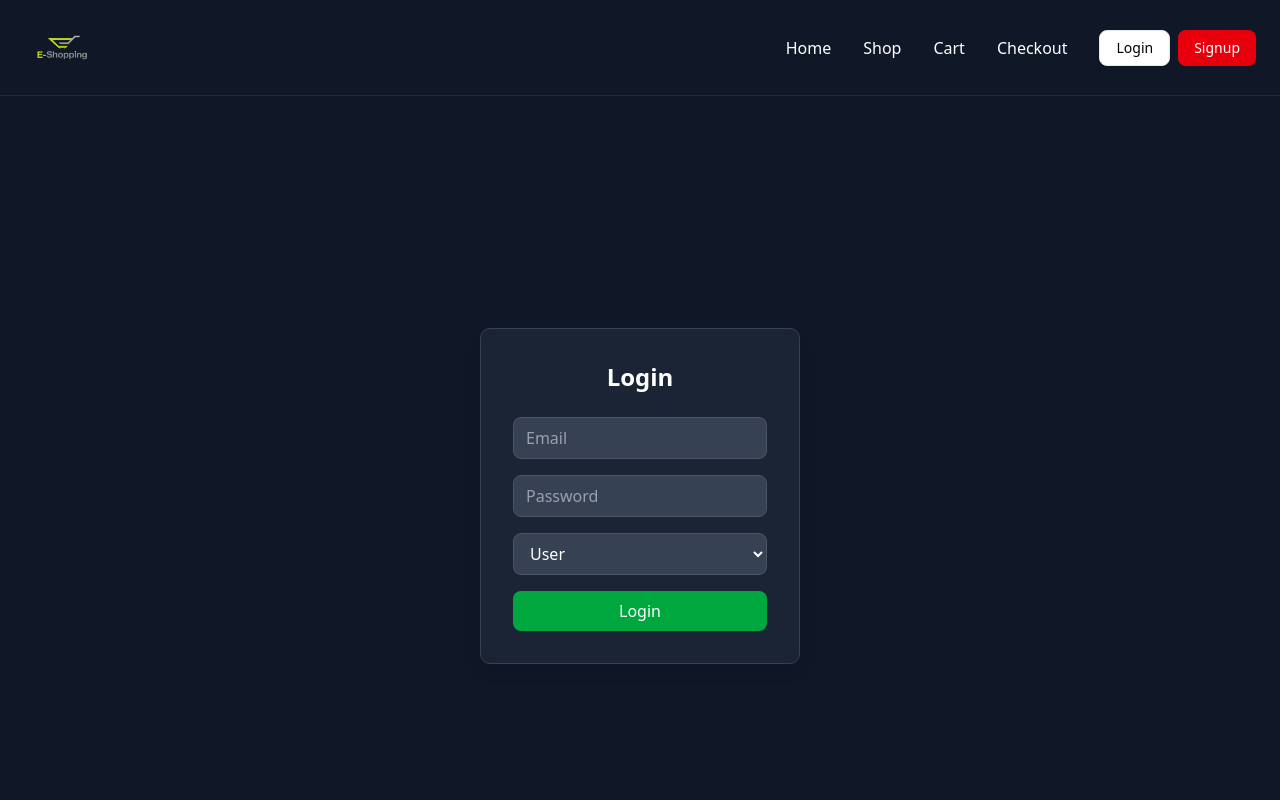
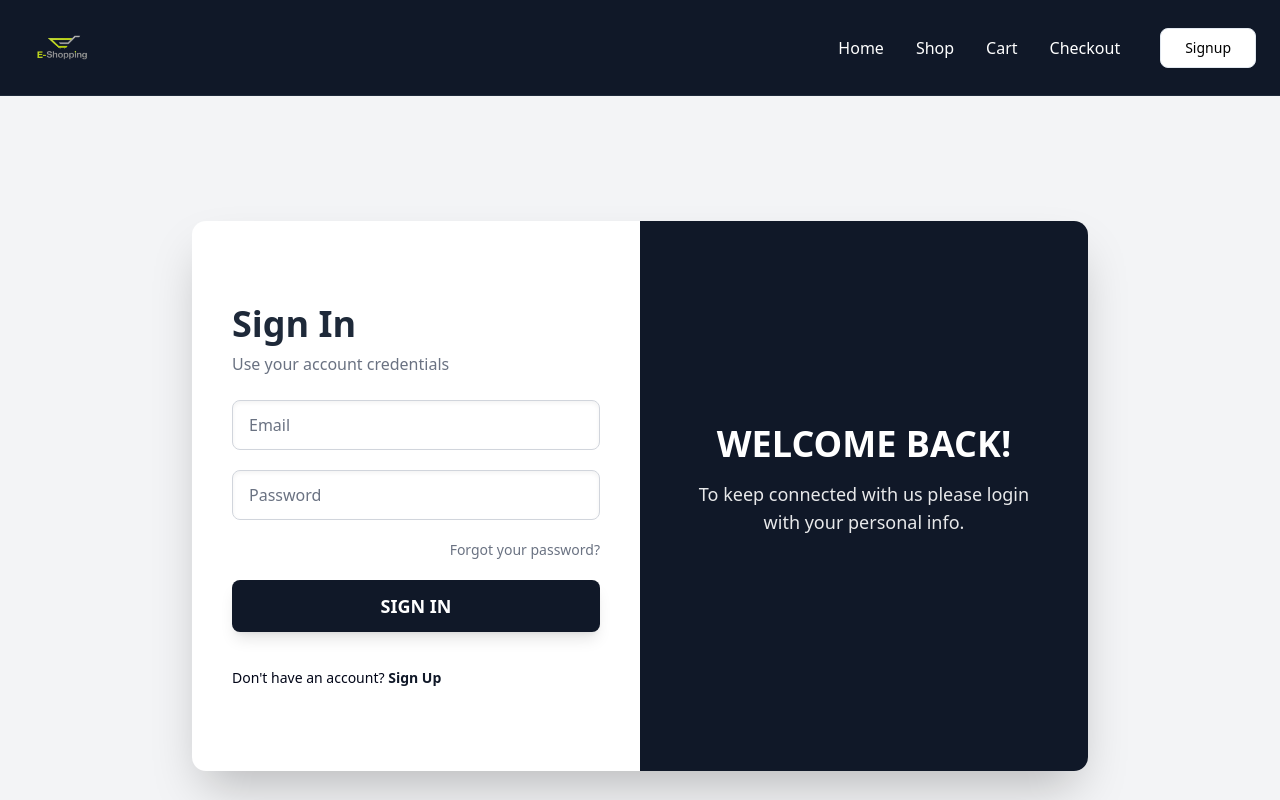
Before and after one commit to Muhammadimam156/E-commerce-with-react, a React (Vite) app: page /login in a window 1280 px wide. Shown: the top 800 px of the page. Built offline with nearby package versions, Linux system fonts and the light colour scheme.

Commit message:
login and signup complete

```diff
--- a/src/components/navbar/Navbar.jsx
+++ b/src/components/navbar/Navbar.jsx
@@ -2,7 +2,7 @@ import React, { useEffect, useState } from "react";
 import { Link } from 'react-router-dom';
 import logo from '../../assets/logo/logo1.png';
 import { Button } from "../ui/button";
-
+// import Profile from "../../pages/myAccount"
 
 const Navbar = () => {
     const [isOpen, setIsOpen] = useState(false);
@@ -24,15 +24,27 @@ const Navbar = () => {
 
     return (
         <div className="bg-gray-900 text-white flex flex-col items-center">
-            <header className="flex items-center justify-between p-6 border-b border-gray-800 w-full max-w-7xl">
+            <header className="flex items-center justify-between p-4 lg:p-6 border-b border-gray-800 w-full max-w-7xl">
                 {/* Logo */}
                 <div className="flex-shrink-0">
-                    <img style={{ width: '75px', height: 'auto' }} src={logo} alt="Logo" />
+                    <Link to="/" aria-label="Go to home">
+                        <img
+                            style={{ width: '75px', height: 'auto' }}
+                            src={logo}
+                            alt="Brand logo"
+                            className="hover:opacity-90 transition-opacity"
+                        />
+                    </Link>
                 </div>
 
                 {/* Hamburger Icon for Mobile */}
                 <div className="lg:hidden">
-                    <button onClick={toggleMenu} className="text-white focus:outline-none">
+                    <button
+                        onClick={toggleMenu}
+                        className="text-white focus:outline-none p-2 rounded-md hover:bg-gray-800"
+                        aria-label="Toggle menu"
+                        aria-expanded={isOpen}
+                    >
                         <svg className="w-6 h-6" fill="none" stroke="currentColor" viewBox="0 0 24 24">
                             {isOpen ? (
                                 <path
@@ -53,47 +65,69 @@ const Navbar = () => {
                     </button>
                 </div>
 
-                {/* Navigation Links */}
+                {/* Desktop Nav */}
                 <nav className="hidden lg:flex space-x-8 items-center">
                     <Link to="/" className="hover:text-gray-300 transition duration-200">Home</Link>
                     <Link to="/shop" className="hover:text-gray-300 transition duration-200">Shop</Link>
                     <Link to="/cart" className="hover:text-gray-300 transition duration-200">Cart</Link>
                     <Link to="/checkout" className="hover:text-gray-300 transition duration-200">Checkout</Link>
-                    <div>
-        {user ? (
-          <div className="flex items-center gap-3">
-            <span className="text-sm">👋 {user.name}</span>
-            <Button variant="destructive" onClick={handleLogout}>
-              Logout
-            </Button>
-          </div>
-        ) : (
-          <div className="flex gap-2">
-            <Button variant="outline">
-              <Link to="/login">
-              Login
-            </Link></Button>
-              <Button variant="destructive">  <Link
-              to="/signup"
 
-            >
-              Signup
-            </Link></Button>
-          </div>
-        )}
-      </div>
+                    {user ? (
+                        <div className="flex items-center">
+                            <Link
+                                to="/profile"
+                                aria-label="My Account"
+                                className="group"
+                            >
+                                <div className="w-10 h-10 rounded-full bg-gray-700 flex items-center justify-center text-lg font-semibold uppercase ring-2 ring-gray-600 group-hover:ring-gray-400 transition">
+                                    {user?.name?.trim()?.charAt(0) ||
+                                     user?.username?.trim()?.charAt(0) ||
+                                     user?.email?.trim()?.charAt(0) ||
+                                     'U'}
+                                </div>
+                            </Link>
+                        </div>
+                    ) : (
+                        <div className="flex gap-2 ml-2">
+                            <Button variant="outline" size="lg">
+                                <Link to="/signup">Signup</Link>
+                            </Button>
+                        </div>
+                    )}
                 </nav>
-            </header>
+                </header>
 
-            {/* Mobile Menu Dropdown */}
+                {/* Mobile Nav */}
             {isOpen && (
-                <div className="w-full bg-gray-800 lg:hidden">
+                <div className="w-full bg-gray-800 lg:hidden border-b border-gray-700">
                     <nav className="flex flex-col items-start space-y-2 p-4">
                         <Link onClick={toggleMenu} to="/" className="hover:text-gray-300 transition duration-200">Home</Link>
                         <Link onClick={toggleMenu} to="/shop" className="hover:text-gray-300 transition duration-200">Shop</Link>
                         <Link onClick={toggleMenu} to="/cart" className="hover:text-gray-300 transition duration-200">Cart</Link>
                         <Link onClick={toggleMenu} to="/checkout" className="hover:text-gray-300 transition duration-200">Checkout</Link>
-                        <Link onClick={toggleMenu} to="/account" className="hover:text-gray-300 transition duration-200">My Account</Link>
+
+                        {user ? (
+                            <>
+                                <Link onClick={toggleMenu} to="/account" className="hover:text-gray-300 transition duration-200">
+                                    My Account
+                                </Link>
+                                <button
+                                    onClick={() => { toggleMenu(); handleLogout(); }}
+                                    className="text-left text-red-300 hover:text-red-200 transition duration-200"
+                                >
+                                    Logout
+                                </button>
+                            </>
+                        ) : (
+                            <>
+                                <Link onClick={toggleMenu} to="/login" className="hover:text-gray-300 transition duration-200">
+                                    Login
+                                </Link>
+                                <Link onClick={toggleMenu} to="/signup" className="hover:text-gray-300 transition duration-200">
+                                    Signup
+                                </Link>
+                            </>
+                        )}
                     </nav>
                 </div>
             )}
--- a/src/pages/login.jsx
+++ b/src/pages/login.jsx
@@ -1,102 +1,128 @@
+// /src/pages/login.jsx
 import React, { useState } from "react";
+import { Link, useNavigate } from "react-router-dom";
+
+
+const Input = (props) => (
+    <div className="relative">
+        <input
+            {...props}
+            className="w-full rounded-md border border-gray-300 bg-white px-4 py-3 text-gray-800 placeholder-gray-500 focus:border-gray-900 focus:ring-1 focus:ring-gray-900 transition disabled:opacity-50 disabled:cursor-not-allowed shadow-inner"
+        />
+    </div>
+);
 
 export default function Login() {
+    const navigate = useNavigate();
     const [email, setEmail] = useState("");
     const [password, setPassword] = useState("");
-    const [role, setRole] = useState("user");
     const [message, setMessage] = useState("");
     const [loading, setLoading] = useState(false);
 
     const handleLogin = async (e) => {
         e.preventDefault();
+        setLoading(true);
         setMessage("");
-        setLoading(true);
         try {
-            const res = await fetch("http://localhost:5000/api/auth/login", {
+            const res = await fetch("https://e-commerce-api-nine-navy.vercel.app/api/auth/login", {
                 method: "POST",
                 headers: { "Content-Type": "application/json" },
-                credentials: "include",
-                body: JSON.stringify({ email, password, role }),
+                body: JSON.stringify({ email, password }),
             });
-
             const data = await res.json();
             if (res.ok) {
+                // Expecting data.user = { name, email, ... , token? }
                 localStorage.setItem("user", JSON.stringify(data.user));
-                setMessage("Login successful!");
-                const userRole = data?.user?.role || role;
-                if (userRole === "admin") {
-                    window.location.href = "/admin/dashboard";
+                setMessage("Login successful! Redirecting...");
+                setTimeout(() => {
+                    navigate("/"); // Home page redirect
+                }, 800);
             } else {
-                    window.location.href = "/";
+                setMessage(data.msg || "Login failed. Invalid email or password.");
             }
-            } else {
-                setMessage(data.msg || "Login failed.");
-            }
-        } catch (err) {
-            console.error(err);
-            setMessage("Error logging in.");
+        } catch {
+            setMessage("Network Error: Could not connect to the server.");
         } finally {
             setLoading(false);
         }
     };
 
     return (
-        <div className="flex justify-center items-center h-screen bg-gray-900 text-white">
-            <form
-                onSubmit={handleLogin}
-                className="bg-gray-800/80 backdrop-blur p-8 rounded-lg shadow-lg w-80 border border-gray-700"
-            >
-                <h2 className="text-2xl font-semibold mb-6 text-center">Login</h2>
-                <div className="space-y-4">
-                    <input
+        <div className="min-h-screen flex items-center justify-center p-8 bg-gray-100 font-sans">
+            <div className="flex w-full max-w-4xl bg-white shadow-2xl rounded-xl overflow-hidden min-h-[550px]">
+                <div className="w-full md:w-1/2 p-10 flex flex-col justify-center">
+                    <h2 className="text-4xl font-bold mb-2 text-gray-800">Sign In</h2>
+                    <p className="text-gray-500 mb-6">Use your account credentials</p>
+
+                    <form onSubmit={handleLogin} className="space-y-5">
+                        <Input
                             type="email"
                             placeholder="Email"
-                        className="w-full px-3 py-2 rounded-md bg-gray-700 text-white placeholder-gray-400 border border-gray-600 focus:outline-none focus:ring-2 focus:ring-blue-500"
                             value={email}
                             onChange={(e) => setEmail(e.target.value)}
                             required
                             disabled={loading}
                         />
-                    <input
+                        <Input
                             type="password"
                             placeholder="Password"
-                        className="w-full px-3 py-2 rounded-md bg-gray-700 text-white placeholder-gray-400 border border-gray-600 focus:outline-none focus:ring-2 focus:ring-blue-500"
                             value={password}
                             onChange={(e) => setPassword(e.target.value)}
                             required
                             disabled={loading}
                         />
-                    <select
-                        className="w-full px-3 py-2 rounded-md bg-gray-700 text-white border border-gray-600 focus:outline-none focus:ring-2 focus:ring-blue-500"
-                        value={role}
-                        onChange={(e) => setRole(e.target.value)}
-                        disabled={loading}
+
+                        <a
+                            href="/forgot-password"
+                            className="block text-sm text-gray-500 hover:text-gray-900 transition text-right"
                         >
-                        <option value="user">User</option>
-                        <option value="admin">Admin</option>
-                    </select>
+                            Forgot your password?
+                        </a>
+
                         <button
                             type="submit"
                             disabled={loading}
-                        className={`w-full py-2 rounded-md bg-green-600 hover:bg-green-500 transition-colors font-medium disabled:opacity-60 disabled:cursor-not-allowed`}
+                            className={`w-full rounded-md py-3 text-lg font-bold text-white transition duration-200 shadow-lg ${
+                                loading
+                                    ? "bg-gray-400 cursor-not-allowed"
+                                    : "bg-gray-900 hover:bg-gray-800 focus:ring-4 focus:ring-gray-400 active:scale-[0.98]"
+                            }`}
                             aria-busy={loading}
                         >
-                        {loading ? (
-                            <span className="flex items-center justify-center gap-2">
-                                <span className="h-4 w-4 border-2 border-white/40 border-t-white rounded-full animate-spin" />
-                                Logging in...
-                            </span>
-                        ) : (
-                            "Login"
-                        )}
+                            {loading ? "Signing In..." : "SIGN IN"}
                         </button>
-                </div>
+                        <p className="text-sm mt-4">
+                            Don't have an account?{" "}
+                            <Link
+                                to="/signup"
+                                className="font-semibold text-gray-900 hover:text-gray-800"
+                            >
+                                Sign Up
+                            </Link>
+                        </p>
+                    </form>
+
                     {message && (
-                    <p className="text-center text-sm mt-4">
+                        <p
+                            className={`text-center text-sm mt-4 font-medium ${
+                                message.includes("successful") ? "text-green-600" : "text-red-600"
+                            }`}
+                        >
                             {message}
                         </p>
                     )}
-            </form>
+                </div>
+
+                <div className="hidden md:flex w-1/2 p-10 flex-col justify-center items-center text-center text-white bg-gray-900">
+
+                    <h2 className="text-4xl font-extrabold mb-4">WELCOME BACK!</h2>
+                    <p className="text-lg mb-8 opacity-90">
+                        To keep connected with us please login with your personal info.
+                    </p>
+
+
+                </div>
+            </div>
         </div>
     );
 }
--- a/src/pages/signUp.jsx
+++ b/src/pages/signUp.jsx
@@ -1,6 +1,20 @@
 import React, { useState } from "react";
+import { useNavigate } from "react-router-dom";
+import { Link } from 'react-router-dom';
+
+// Hoist Input component so its identity stays stable (focus not lost)
+const Input = (props) => (
+    <div className="relative">
+        <input
+            {...props}
+            className="w-full rounded-md border border-gray-300 bg-white px-4 py-3 text-gray-800 placeholder-gray-500 focus:border-gray-900 focus:ring-1 focus:ring-gray-900 transition disabled:opacity-50 disabled:cursor-not-allowed shadow-inner"
+        />
+    </div>
+);
 
 export default function Signup() {
+    const navigate = useNavigate();
+
     const [name, setName] = useState("");
     const [email, setEmail] = useState("");
     const [password, setPassword] = useState("");
@@ -11,78 +25,100 @@ export default function Signup() {
         e.preventDefault();
         setLoading(true);
         setMessage("");
+
+        const maxRetries = 3;
+        let attempts = 0;
+        let success = false;
+
+        while (attempts < maxRetries && !success) {
             try {
-            const res = await fetch("http://localhost:5000/api/auth/signup", {
+                const res = await fetch("https://e-commerce-api-nine-navy.vercel.app/api/auth/signup", {
                     method: "POST",
                     headers: { "Content-Type": "application/json" },
                     body: JSON.stringify({ name, email, password }),
                 });
 
                 const data = await res.json();
+
                 if (res.ok) {
                     setMessage("Signup successful! Please login now.");
                     setTimeout(() => (window.location.href = "/login"), 1500);
+                    success = true;
                 } else {
-                setMessage(data.msg || "Signup failed.");
+                    setMessage(data.msg || "Signup failed. Please check your details.");
                 }
             } catch (err) {
-            console.error(err);
-            setMessage("Error during signup.");
+                attempts++;
+                if (attempts < maxRetries) {
+                    const delay = Math.pow(2, attempts) * 1000;
+                    await new Promise((resolve) => setTimeout(resolve, delay));
+                } else {
+                    console.error("API Call Error:", err);
+                    setMessage("Network Error: Could not connect to the server.");
+                }
             } finally {
+                if (success || attempts === maxRetries) {
                     setLoading(false);
+                }
+            }
         }
     };
 
     return (
-        <div className="min-h-screen bg-gray-900 text-white flex items-center justify-center p-4">
-            <form
-                onSubmit={handleSignup}
-                className="w-full max-w-md rounded-xl border border-gray-700 bg-gray-800/70 p-6 shadow-2xl"
-            >
-                <h2 className="text-3xl font-semibold mb-6 text-center">Create an Account</h2>
+        <div className="min-h-screen flex items-center justify-center p-8 bg-gray-100 font-sans">
+            <div className="flex w-full max-w-4xl bg-white shadow-2xl rounded-xl overflow-hidden min-h-[550px]">
+                <div className="hidden md:flex w-1/2 p-10 flex-col justify-center items-center text-center text-white bg-gray-900">
+                    <h2 className="text-4xl font-extrabold mb-4">HELLO, FRIEND!</h2>
+                    <p className="text-lg mb-8 opacity-90">
+                        Enter your personal details and start journey with us.
+                    </p>
 
-                <div className="space-y-4">
-                    <input
+                </div>
+
+                <div className="w-full md:w-1/2 p-10 flex flex-col justify-center">
+                    <h2 className="text-4xl font-bold mb-2 text-gray-800">Create Account</h2>
+                        <p className="text-gray-500 mb-6">Join our platform today</p>
+
+                    <form onSubmit={handleSignup} className="space-y-5">
+                        <Input
                             type="text"
                             placeholder="Full Name"
-                        className="w-full rounded-lg border border-gray-700 bg-gray-900 p-3 text-white placeholder-gray-400 focus:border-green-500 focus:outline-none focus:ring-2 focus:ring-green-500/40"
                             value={name}
                             onChange={(e) => setName(e.target.value)}
                             required
                             disabled={loading}
                         />
-                    <input
+                        <Input
                             type="email"
                             placeholder="Email"
-                        className="w-full rounded-lg border border-gray-700 bg-gray-900 p-3 text-white placeholder-gray-400 focus:border-green-500 focus:outline-none focus:ring-2 focus:ring-green-500/40"
                             value={email}
                             onChange={(e) => setEmail(e.target.value)}
                             required
                             disabled={loading}
                         />
-                    <input
+                        <Input
                             type="password"
                             placeholder="Password"
-                        className="w-full rounded-lg border border-gray-700 bg-gray-900 p-3 text-white placeholder-gray-400 focus:border-green-500 focus:outline-none focus:ring-2 focus:ring-green-500/40"
                             value={password}
                             onChange={(e) => setPassword(e.target.value)}
                             required
                             disabled={loading}
                         />
-                </div>
 
                         <button
                             type="submit"
                             disabled={loading}
-                    className={`mt-5 w-full rounded-lg py-3 font-medium text-white transition focus:outline-none focus:ring-2 focus:ring-green-500/50 ${
-                        loading ? "bg-green-500 cursor-not-allowed opacity-70" : "bg-green-600 hover:bg-green-500"
+                            className={`w-full rounded-md py-3 text-lg font-bold text-white transition duration-200 shadow-lg mt-8 ${
+                                loading
+                                    ? "bg-gray-400 cursor-not-allowed"
+                                    : "bg-gray-900 hover:bg-gray-800 focus:ring-4 focus:ring-gray-300 active:scale-[0.98]"
                             }`}
                             aria-busy={loading}
                         >
                             {loading ? (
                                 <span className="flex items-center justify-center gap-2">
                                     <svg
-                                className="h-5 w-5 animate-spin text-white"
+                                        className="h-5 w-5 animate-spin"
                                         xmlns="http://www.w3.org/2000/svg"
                                         fill="none"
                                         viewBox="0 0 24 24"
@@ -101,17 +137,36 @@ export default function Signup() {
                                             d="M4 12a8 8 0 018-8v4a4 4 0 00-4 4H4z"
                                         />
                                     </svg>
-                            Signing Up...
+                                    Creating Account...
                                 </span>
                             ) : (
-                        "Sign Up"
+                                "SIGN UP"
                             )}
                         </button>
+                        <p className="text-sm mt-4">
+                            Already have an account?{" "}
+                            <Link
+                                to="/login"
+                                className="font-semibold text-gray-900 hover:text-gray-800"
+                            >
+                                Sign In
+                            </Link>
+                        </p>
+                    </form>
 
                     {message && (
-                    <p className="text-center text-sm mt-3 text-gray-300">{message}</p>
+                        <p
+                            className={`text-center text-sm mt-4 font-medium ${
+                                message.includes("successful")
+                                    ? "text-green-600"
+                                    : "text-gray-900"
+                            }`}
+                        >
+                            {message}
+                        </p>
                     )}
-            </form>
+                </div>
+            </div>
         </div>
     );
 }
```
Lines whose indentation alone changed are shown as unchanged.
